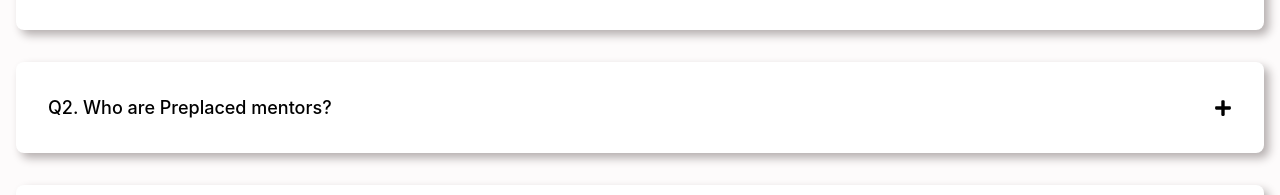
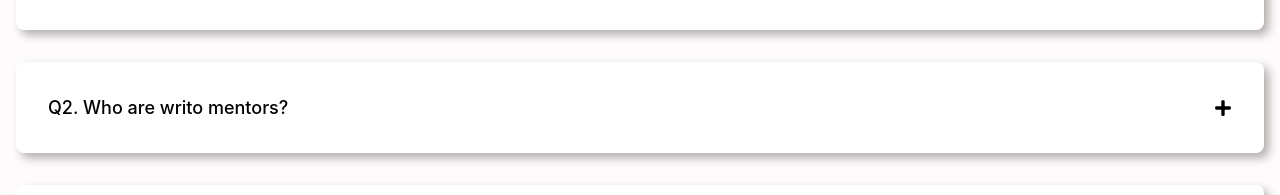
Before and after one commit to lokeshpatil-11/writo-mentorship-program, a React (Create React App) app: page / in a window 1280 px wide. Shown: the part 6215-6410 px from the top of the page. Built offline with nearby package versions, Linux system fonts and the light colour scheme.

Commit message:
FAQ content updated

```diff
--- a/src/components/FAQ/FAQS.js
+++ b/src/components/FAQ/FAQS.js
@@ -70,7 +70,7 @@
                                         <div className={`animation ${toggle1 ? 'openCollapse' : ''} collapseContent`} ref={contentRef1}>
                                                 <article className='article'>
                                                         <div className="hr-line"></div>
-                                                        <p>Yes, absolutely. This program is highly suitable for you if you have an interview coming up. As this mentorship is 1:1 and completely personalised, there are no restrictions on the timeline. Be it 15 days or 1 month, your mentor will plan the timeline and preparation based on your upcoming interview schedule and help you crack it in the best possible manner. If you want to enrol right away to prepare for an upcoming interview, you may select your mentor, make the payment and get started in an instant. For any doubts related to enrolment, please get in touch with us at contactus@preplaced.in. We’d be happy to help you.</p>
+                                                        <p>Yes, absolutely. This program is highly suitable for you if you have an interview coming up. As this mentorship is 1:1 and completely personalised, there are no restrictions on the timeline. Be it 15 days or 1 month, your mentor will plan the timeline and preparation based on your upcoming interview schedule and help you crack it in the best possible manner. If you want to enrol right away to prepare for an upcoming interview, you may select your mentor, make the payment and get started in an instant. For any doubts related to enrolment, please get in touch with us at contactus@writo.live. We’d be happy to help you.</p>
                                                 </article>
                                         </div>
                                 </div>
@@ -78,13 +78,13 @@
                                         <h1
                                                 className='flex p-4 items-center justify-between cursor-pointer'
                                                 onClick={toggleHandle2}>
-                                                Q2. Who are Preplaced mentors?
+                                                Q2. Who are writo mentors?
                                                 {toggle2 ? minus : plus}
                                         </h1>
                                         <div className={`animation ${toggle2 ? 'openCollapse' : ''} collapseContent`} ref={contentRef2}>
                                                 <article>
                                                         <div className="hr-line"></div>
-                                                        <p>Our mentors are top industry experts who are associated with global brands and companies across tiers. They are selected to work as mentors after a thorough screening process. We, at Preplaced, ensure that you always get the best-qualified mentors to guide you.</p>
+                                                        <p>Our mentors are top industry experts who are associated with global brands and companies across tiers. They are selected to work as mentors after a thorough screening process. We, at writo, ensure that you always get the best-qualified mentors to guide you.</p>
                                                 </article>
                                         </div>
                                 </div>
@@ -126,7 +126,7 @@
                                         <div className={`animation ${toggle5 ? 'openCollapse' : ''} collapseContent`} ref={contentRef5}>
                                                 <article>
                                                         <div className="hr-line"></div>
-                                                        <p>This long-term interview preparation mentorship is suitable for people who want to upgrade their careers and get into their dream job in a strategic manner. Whether you’re a fresher or someone with 10 years of experience, we have the suitable mentors and resources to pave the path for your interview success. Preplaced is India’s first platform that focuses on practising through personalised and customisable mentorship programs that aim at complete and all-rounded interview preparation.</p>
+                                                        <p>This long-term interview preparation mentorship is suitable for people who want to upgrade their careers and get into their dream job in a strategic manner. Whether you’re a fresher or someone with 10 years of experience, we have the suitable mentors and resources to pave the path for your interview success. writo is India’s first platform that focuses on practising through personalised and customisable mentorship programs that aim at complete and all-rounded interview preparation.</p>
                                                 </article>
                                         </div>
                                 </div>
```
